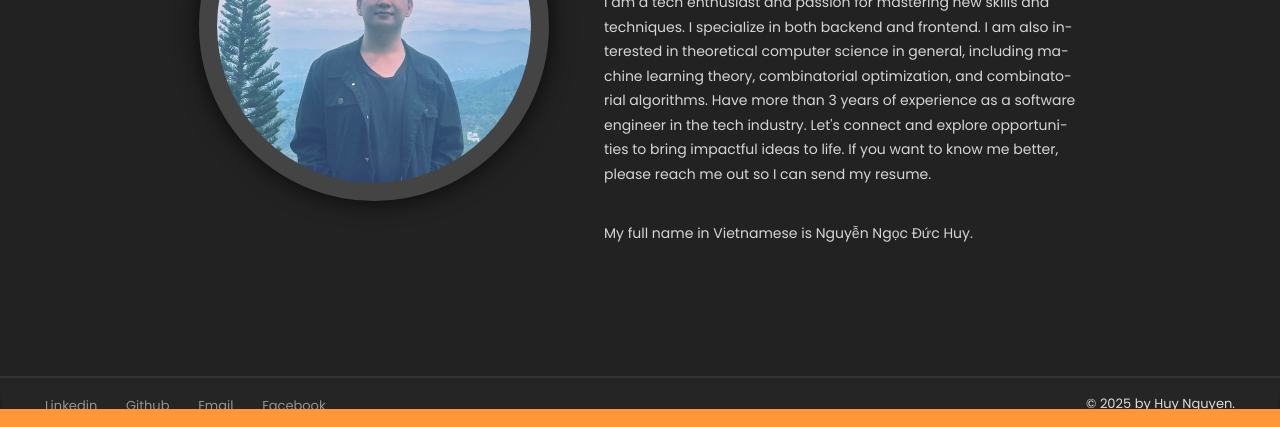
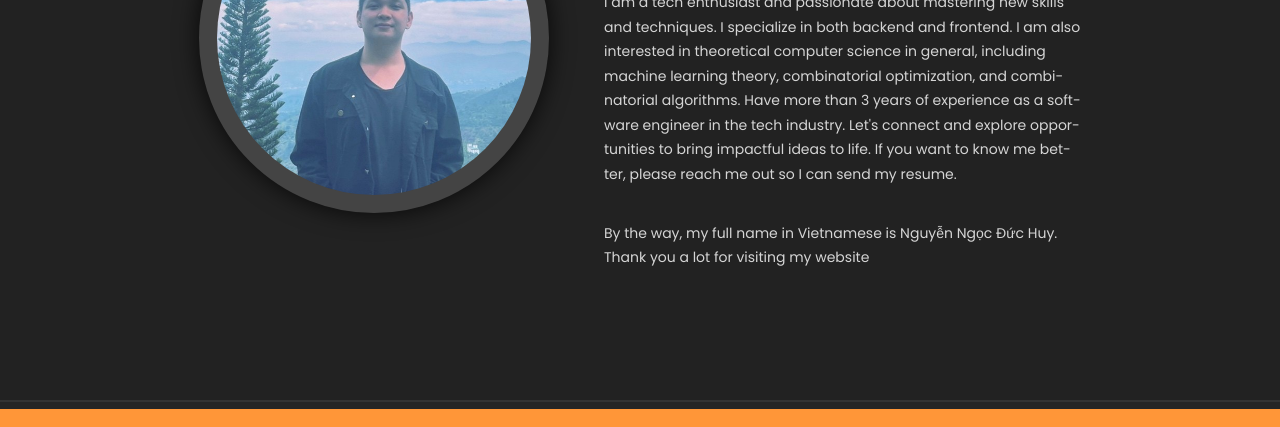
Before and after one commit to huy312100/Portfolio, a plain HTML site: page index.html in a window 1280 px wide. Shown: the part 391-818 px from the top of the page. Drawn offline with Linux system fonts and the light colour scheme; some packages are replaced by stand-ins of ours.

Commit message:
Fix spelling errors and update personal description
Corrected spelling errors in meta keywords and updated personal description.

```diff
--- a/index.html
+++ b/index.html
@@ -7,7 +7,7 @@
   <title>Hendrix Nguyen - Portfolio</title>
   <meta name="viewport" content="width=device-width, initial-scale=1.0, maximum-scale=1.0, user-scalable=no">
   <meta name="description" content="My Portfolio" />
-  <meta name="keywords" content="vcard, resposnive, retina, resume, jquery, css3, bootstrap, portfolio" />
+  <meta name="keywords" content="vcard, responsive, retina, resume, jquery, css3, bootstrap, portfolio" />
   <meta name="author" content="lmpixels" />
   <link rel="shortcut icon" href="favicon.ico">
 
@@ -78,12 +78,12 @@
 
                           <h1>Huy Nguyen Ngoc Duc</h1>
                           <h3>Hendrix Nguyen</h3>
-                          <p> I am a tech enthusiast and passion for mastering new skills and techniques.
+                          <p> I am a tech enthusiast and passionate about mastering new skills and techniques.
                             I specialize in both backend and frontend. I am also interested in theoretical computer science in general, including machine learning theory, combinatorial optimization, and combinatorial algorithms.
                             Have more than 3 years of experience as a software engineer in the tech industry. Let's connect and explore opportunities to bring impactful ideas to life. If you want to know me better, please reach me out so I can send my resume.
                           </p>
                           <br/>
-                          <p>My full name in Vietnamese is Nguyễn Ngọc Đức Huy.</p>
+                          <p>By the way, my full name in Vietnamese is Nguyễn Ngọc Đức Huy. Thank you a lot for visiting my website</p>
                         </div>
                       </div>
                     </div>
```
